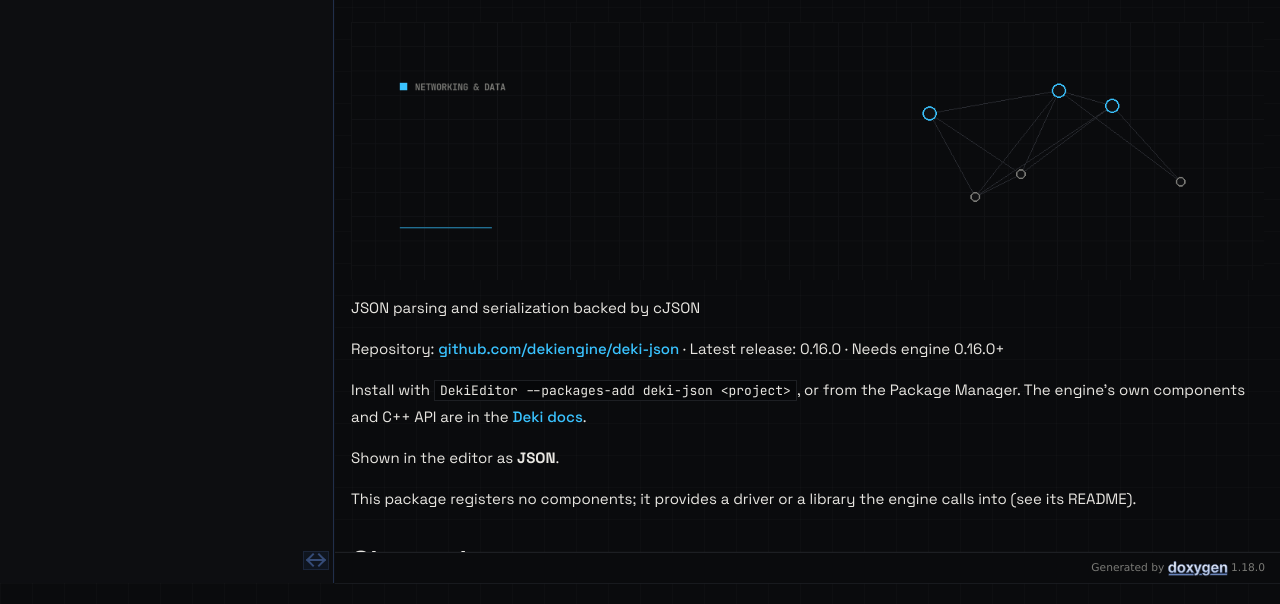
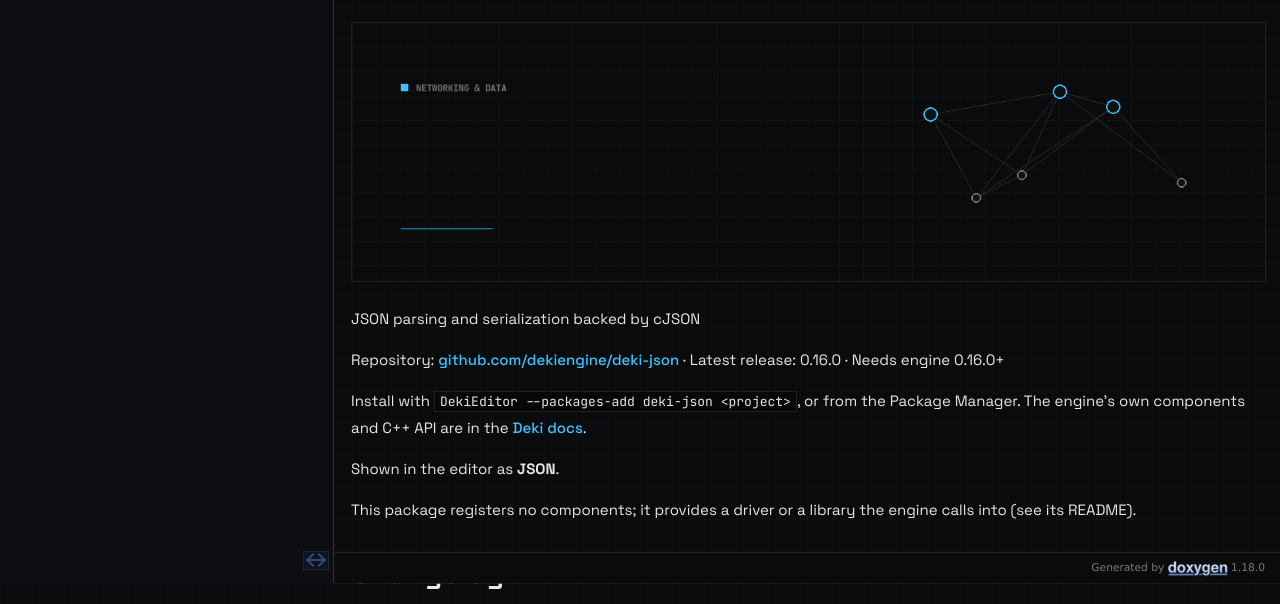
Before and after one commit to dekiengine/deki-json, a plain HTML site: page index.html in a window 1280 px wide. Shown: the part 217-821 px from the top of the page. Drawn offline with Linux system fonts and the light colour scheme.

Commit message:
Docs for deki-json from deki-editor a9dff6a

```diff
--- a/deki.css
+++ b/deki.css
@@ -469,3 +469,26 @@
     font-size: 11px;
 }
 #nav-path li.footer { color: var(--page-secondary-foreground-color); }
+
+/* The package header image. Two files, one drawing: the wide banner, and an
+ * upright cut for a phone, where the banner's schematic would land at about
+ * 120 pixels across, present but not legible. The page carries both and this
+ * chooses; a <picture> would be the honest way to say it, but doxygen drops
+ * tags it does not know and picture is one of them.
+ *
+ * Matched on the file name because that is all doxygen leaves to match on: it
+ * emits every markdown image as <img class="inline"> and keeps nothing else.
+ * Covers are the only deki-*.png a package page has. */
+p img[src^="deki-"] {
+    display: block;
+    width: 100%;
+    height: auto;
+    margin: 4px 0 24px;
+    border: 1px solid var(--separator-color);
+}
+p img[src$="-sm.png"] { display: none; }
+
+@media (max-width: 640px) {
+    p img[src^="deki-"]:not([src$="-sm.png"]) { display: none; }
+    p img[src$="-sm.png"] { display: block; }
+}
--- a/index.html
+++ b/index.html
@@ -101,10 +101,9 @@
 </div><!--header-->
 <div class="contents">
 <div class="textblock"><p><a class="anchor" id="mainpage"></a></p>
-<div class="image">
-<img src="deki-json.png" alt=""/>
-</div>
-    <p>JSON parsing and serialization backed by cJSON</p>
+<p><img src="deki-json.png" alt="" class="inline"/>    </p>
+<p><img src="deki-json-sm.png" alt="" class="inline"/>    </p>
+<p>JSON parsing and serialization backed by cJSON</p>
 <p>Repository: <a href="https://github.com/dekiengine/deki-json">github.com/dekiengine/deki-json</a> · Latest release: 0.16.0 · Needs engine 0.16.0+</p>
 <p>Install with <span class="tt">DekiEditor --packages-add deki-json &lt;project&gt;</span>, or from the Package Manager. The engine's own components and C++ API are in the <a href="https://dekiengine.github.io/docs/">Deki docs</a>.</p>
 <p>Shown in the editor as <b>JSON</b>.</p>
```
Also changed, not shown: deki-json-sm.png (added).
